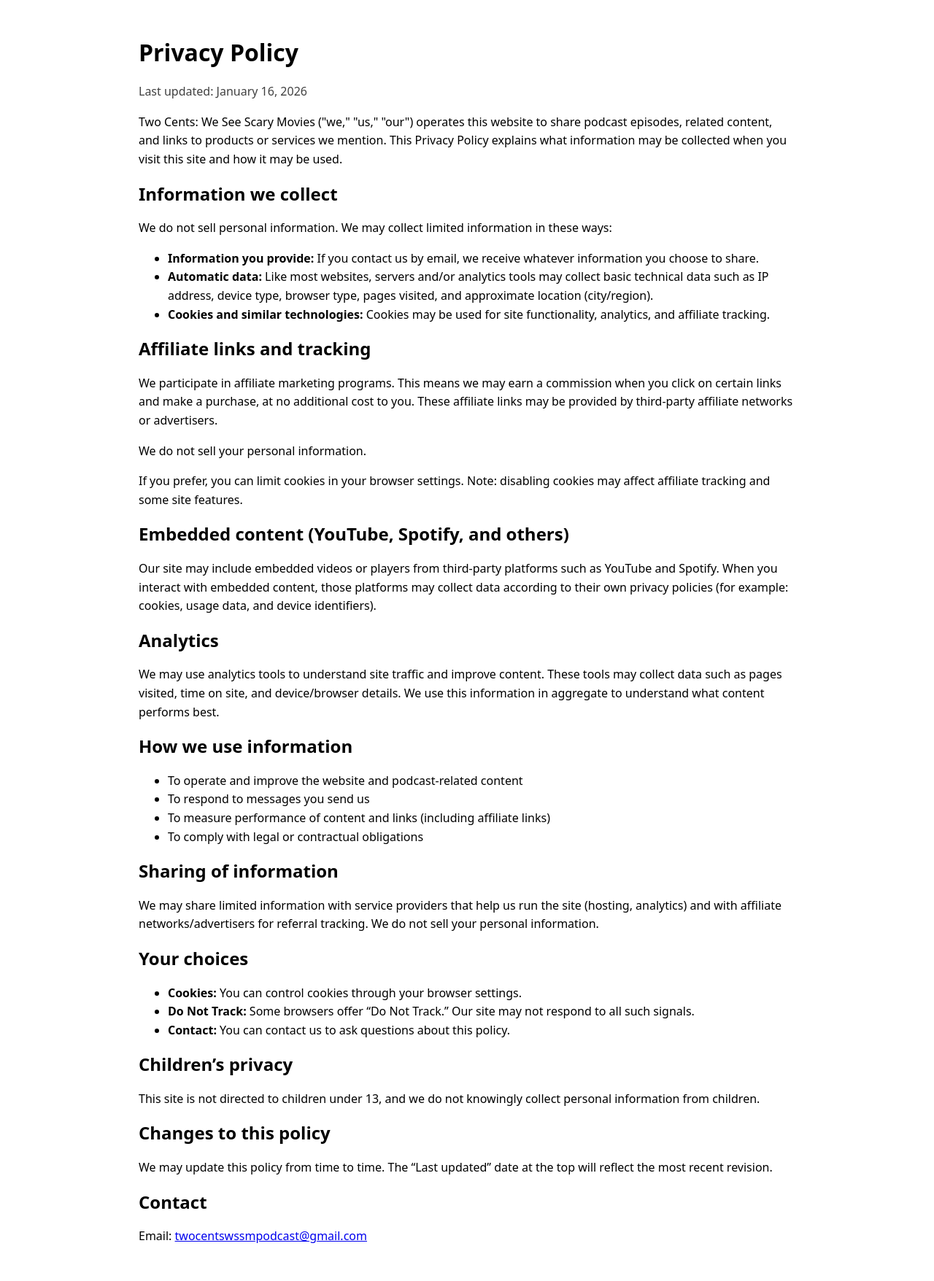
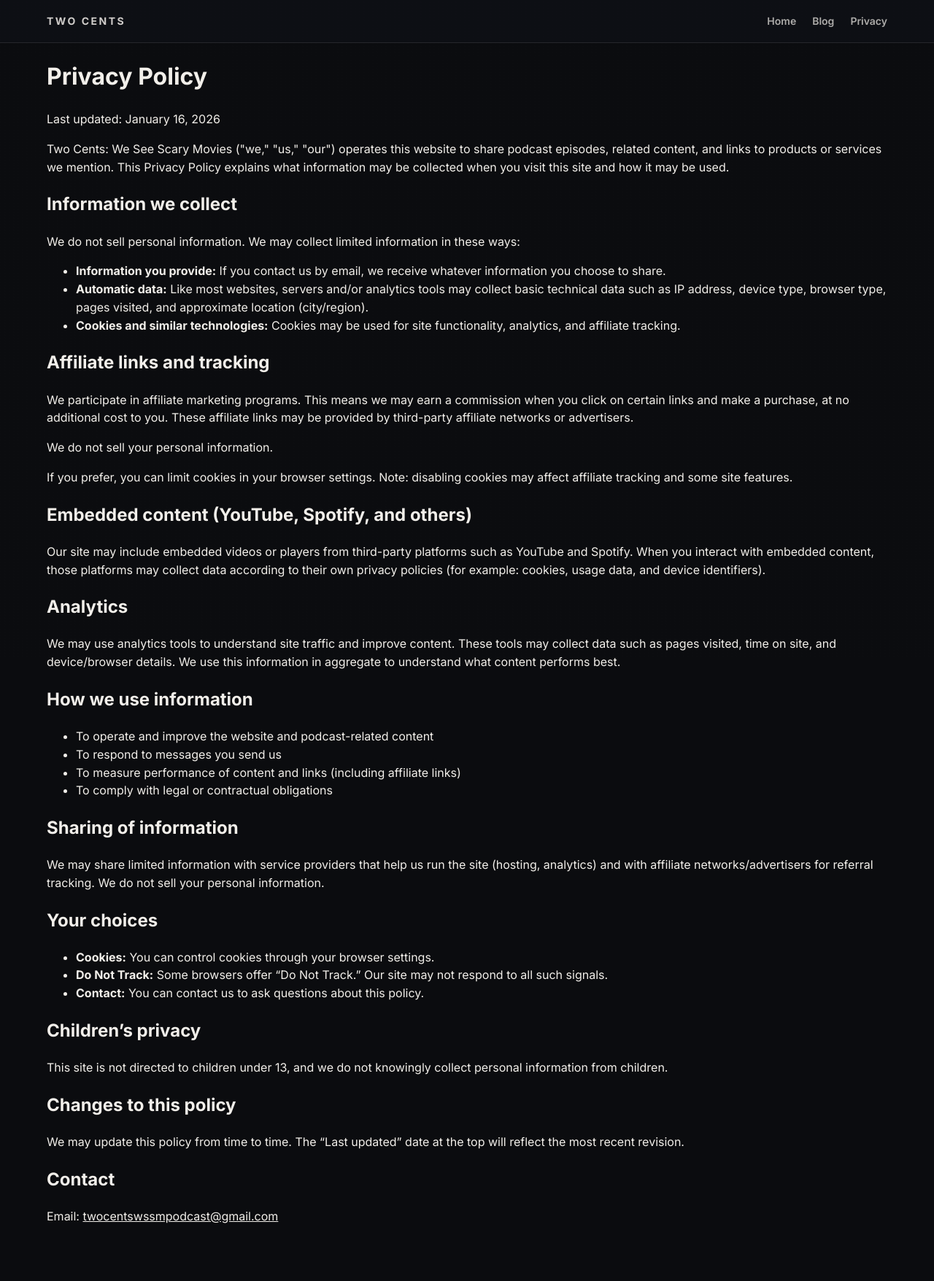
Before and after one commit to talonbuccola-cloud/two-cents-podcast, a Jekyll site: the page built from privacy.html, in a window 1280 px wide. Shown: the whole page at 73% size. Built offline with Jekyll 4.4.1, drawn with Linux system fonts in a browser that asks for light colours; after the commit the page ends 1679 px from its top, so only the background shows below that.

Commit message:
Attach privacy page to site layout

```diff
--- a/privacy.html
+++ b/privacy.html
@@ -1,21 +1,9 @@
-<!doctype html>
-<html lang="en">
-<head>
-  <meta charset="utf-8" />
-  <meta name="viewport" content="width=device-width, initial-scale=1" />
-  <title>Privacy Policy | Two Cents: We See Scary Movies</title>
-  <meta name="description" content="Privacy Policy for Two Cents: We See Scary Movies" />
-  <style>
-    body { font-family: system-ui, -apple-system, Segoe UI, Roboto, Arial, sans-serif; line-height: 1.6; margin: 0; padding: 0; }
-    main { max-width: 900px; margin: 0 auto; padding: 32px 18px; }
-    h1, h2 { line-height: 1.2; }
-    .muted { opacity: .75; }
-    a { word-break: break-word; }
-  </style>
-</head>
-<body>
-  <main>
-    <h1>Privacy Policy</h1>
+---
+layout: default
+title: Privacy Policy
+---
+
+<h1>Privacy Policy</h1>
     <p class="muted">Last updated: January 16, 2026</p>
 
     <p>
@@ -100,6 +88,3 @@
     <p>
       Email: <a href="mailto:twocentswssmpodcast@gmail.com">twocentswssmpodcast@gmail.com</a>
     </p>
-  </main>
-</body>
-</html>
```
